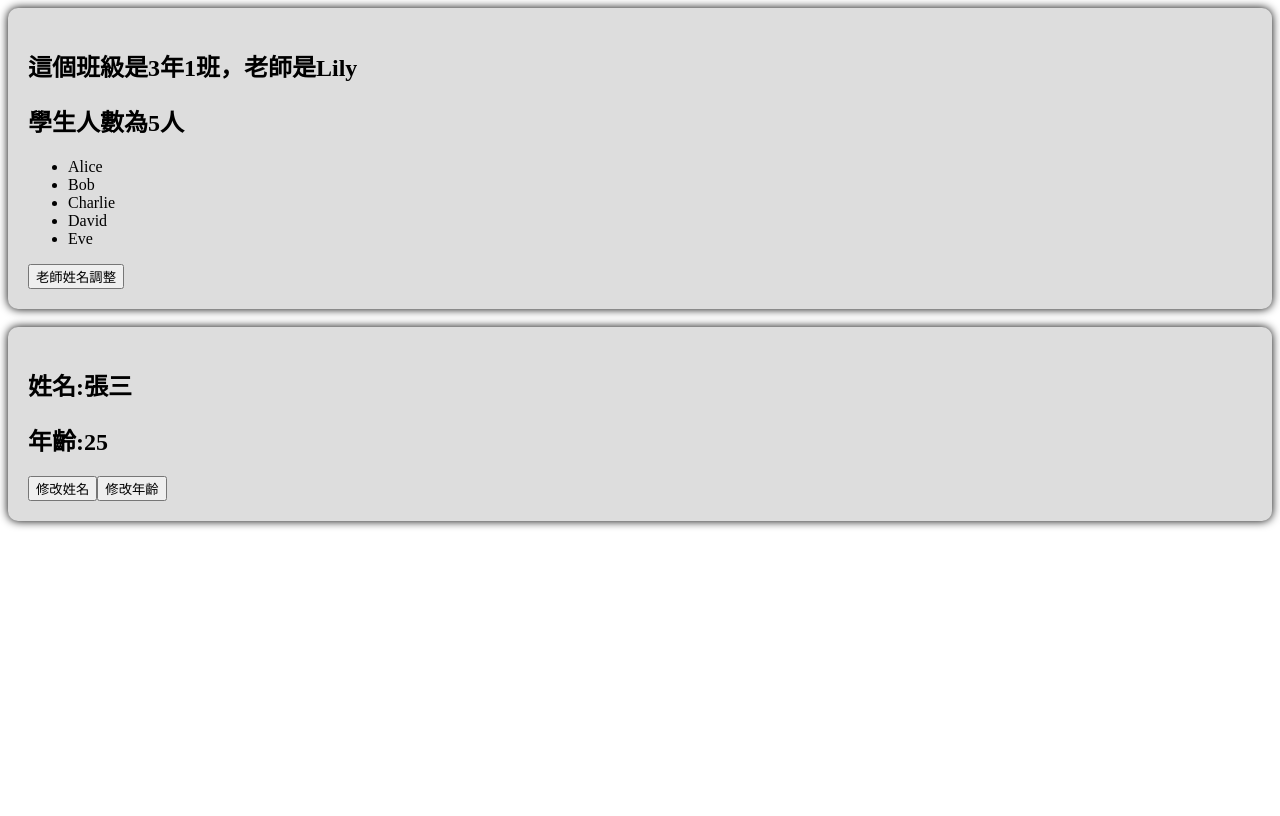
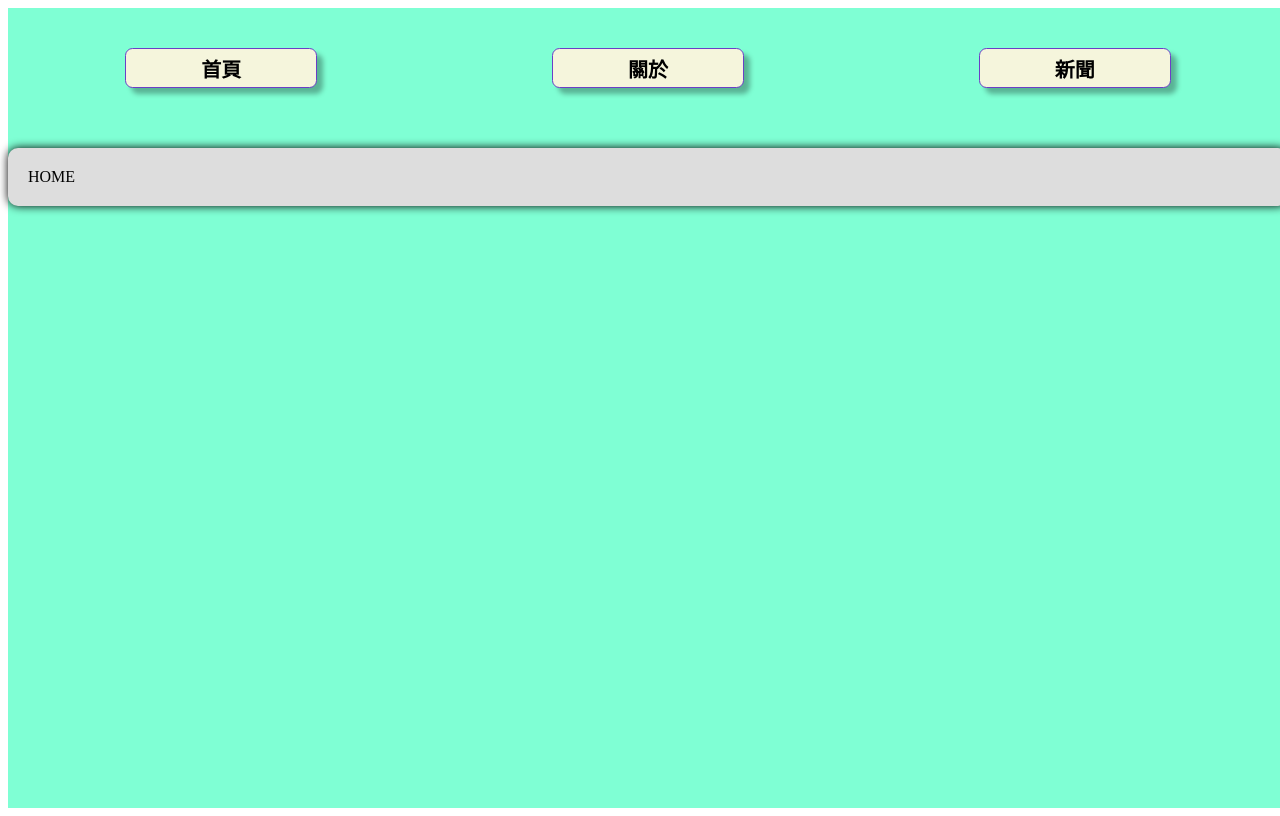
Before and after one commit to jack755051/vue_practice, a Vue app: page / in a window 1280 px wide. Built offline with nearby package versions, Linux system fonts and the light colour scheme.

Commit message:
add:Router學習_01

```diff
--- a/package.json
+++ b/package.json
@@ -9,7 +9,8 @@
     "preview": "vite preview"
   },
   "dependencies": {
-    "vue": "^3.5.12"
+    "vue": "^3.5.12",
+    "vue-router": "^4.4.5"
   },
   "devDependencies": {
     "@vitejs/plugin-vue": "^5.1.4",
--- a/src/App.vue
+++ b/src/App.vue
@@ -1,19 +1,54 @@
 <template>
-    <Person></Person>
-    <br/>
-    <Person02></Person02>
+    <div class="app">
+        <div class="btnBox">
+
+            <router-link to="/" custom v-slot="{ navigate }">
+                <button @click="navigate">首頁</button>
+            </router-link>
+
+            <router-link to="/about" custom v-slot="{ navigate }">
+                <button @click="navigate">關於</button>
+            </router-link>
+
+            <router-link to="/news" custom v-slot="{ navigate }">
+                <button @click="navigate">新聞</button>
+            </router-link>
+
+        </div>
+
+        <RouterView></RouterView>
+    </div>
 </template>
 
 <script lang="ts">
-    import Person from "./components/Person.vue"
-import Person02 from "./components/Person02..vue";
-
+    import {RouterView} from "vue-router"
     export default {
         name:"App",
-        components:{Person,Person02}
     }
 </script>
 
 <style>
+    .app{
+        width: 100vw;
+        height: 100vh;
+        background-color: aquamarine;
+        display: flex;
+        flex-direction: column;
+    }
 
+    .btnBox{
+        margin: 40px 0 7.5vh 0 ;
+        display: flex;
+        justify-content: space-around;
+    }
+    .btnBox button{
+        width: 15vw;
+        height: 5vh;
+        background-color: beige;
+        border-radius: 7.5px;
+        border: solid 1.5px rgb(106, 63, 199);
+        font-size: 20px;
+        font-weight: bold;
+        box-shadow: 6px 6px 5px rgba(0, 0, 0, 0.3);
+    }
 </style>
--- /dev/null
+++ b/src/components/About.vue
@@ -0,0 +1,24 @@
+<template>
+    <div class="about">
+        ABOUT
+    </div>
+</template>
+
+<script lang="ts">
+export default {
+    name:"About",
+}
+</script>
+
+<script lang="ts" setup>
+
+</script>
+
+<style>
+    .about{
+        background-color: #ddd;
+        box-shadow: 0 0 10px;
+        border-radius: 10px;
+        padding: 20px;
+    }
+</style>
--- /dev/null
+++ b/src/components/Home.vue
@@ -0,0 +1,24 @@
+<template>
+    <div class="home">
+       HOME
+    </div>
+</template>
+
+<script lang="ts">
+export default {
+    name:"Home",
+}
+</script>
+
+<script lang="ts" setup>
+
+</script>
+
+<style>
+    .home{
+        background-color: #ddd;
+        box-shadow: 0 0 10px;
+        border-radius: 10px;
+        padding: 20px;
+    }
+</style>
--- /dev/null
+++ b/src/components/News.vue
@@ -0,0 +1,24 @@
+<template>
+    <div class="news">
+        NEWS
+    </div>
+</template>
+
+<script lang="ts">
+export default {
+    name:"News",
+}
+</script>
+
+<script lang="ts" setup>
+
+</script>
+
+<style>
+    .news{
+        background-color: #ddd;
+        box-shadow: 0 0 10px;
+        border-radius: 10px;
+        padding: 20px;
+    }
+</style>
--- a/src/components/Person.vue
+++ /dev/null
@@ -1,53 +0,0 @@
-<template>
-    <div class="person">
-        <h2>這個班級是{{ classGender }}年{{classNumber}}班，老師是{{ teacher }}</h2>
-        <h2>學生人數為{{ classmateAmount }}人</h2>
-        <ul>
-            <li v-for="p in classmateName" :key="p.number">{{p.name}}</li>
-        </ul>
-        <button @click="changeTeacher">老師姓名調整</button>
-    </div>
-</template>
-
-<script lang="ts">
-export default {
-    name:'Person'
-}
-</script>
-
-<script lang="ts" setup>
-import { reactive, ref } from 'vue';
-    let isNewTeacher = false
-
-    let teacher = ref('Lily');
-    let classGender = 3;
-    let classNumber = 1;
-    let classmateAmount = 5;
-    let classmateName = reactive([
-        {number:1, name:'Alice'},
-        {number:2, name:'Bob'},
-        {number:3, name:'Charlie'},
-        {number:4, name:'David'},
-        {number:5, name:'Eve'}
-    ]);
-
-    function changeTeacher() {
-        if(!isNewTeacher){
-            teacher.value = 'Locker Lee';
-        }else{
-            teacher.value = 'Lily';
-        }
-        isNewTeacher =!isNewTeacher;
-
-    }
-
-</script>
-
-<style>
-    .person{
-        background-color: #ddd;
-        box-shadow: 0 0 10px;
-        border-radius: 10px;
-        padding: 20px;
-    }
-</style>
--- a/src/components/Person02..vue
+++ /dev/null
@@ -1,44 +0,0 @@
-<template >
-    <div class="person">
-        <h2>姓名:{{ person.name }}</h2>
-        <h2>年齡:{{ person.age }}</h2>
-        <button @click="changeName">修改姓名</button>
-        <button @click="changeAge">修改年齡</button>
-    </div>
-</template>
-
-<script lang="ts">
-export default {
-    name:'Person_02'
-}
-</script>
-
-<script lang="ts" setup>
-import { reactive, toRefs } from 'vue';
-    let isTrue = false;
-
-    let person =reactive({
-        name:'張三',
-        age: 25,
-    })
-
-    let {name, age} = toRefs(person)
-
-    function changeName(){
-        person.name +='~'
-        console.warn('解構',name.value);
-        console.warn('非解構',person.name);
-    }
-
-    function changeAge(){}
-
-</script>
-
-<style >
-    .person{
-        background-color: #ddd;
-        box-shadow: 0 0 10px;
-        border-radius: 10px;
-        padding: 20px;
-    }
-</style>
--- a/src/main.ts
+++ b/src/main.ts
@@ -1,4 +1,8 @@
 import { createApp } from "vue";
 import App from "./App.vue";
 
-createApp(App).mount("#app");
+import router from "./router/index"
+
+createApp(App)
+.use(router)
+.mount("#app");
--- /dev/null
+++ b/src/router/index.ts
@@ -0,0 +1,25 @@
+import { createRouter ,createWebHashHistory} from'vue-router';
+import Home from '../components/Home.vue';
+import About from '../components/About.vue';
+import News from '../components/News.vue';
+
+
+const router = createRouter({
+    history: createWebHashHistory(),
+    routes:[
+        {
+            path: '/',
+            component: Home,
+        },
+        {
+            path: '/about',
+            component: About,
+        },
+        {
+            path: '/news',
+            component: News,
+        },
+    ]
+})
+
+export default router;
```
Also changed, not shown: src/components/Template.vue (added, +24 -0 lines), 1 other file (tests, documents, lock files or other folders).
